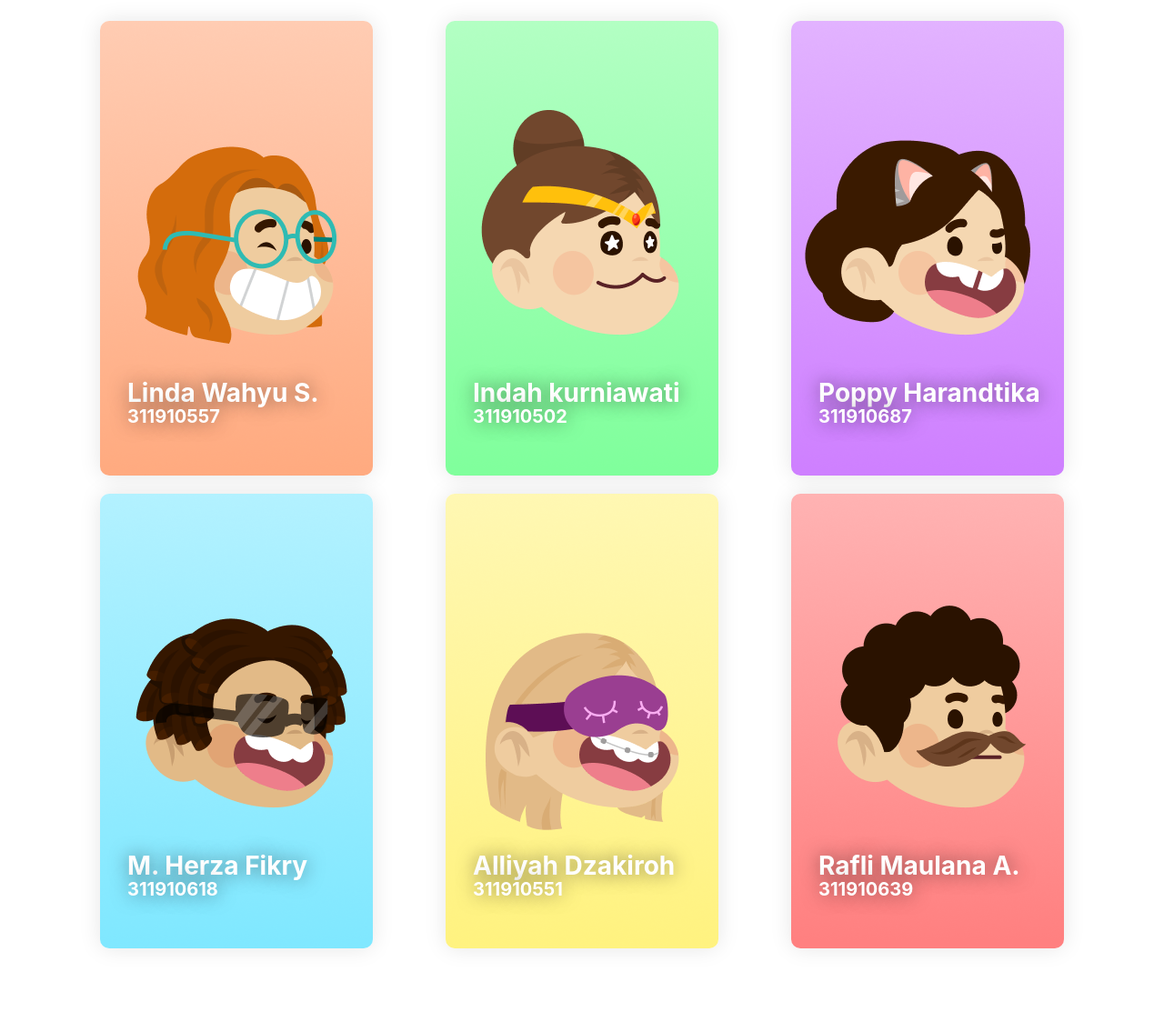
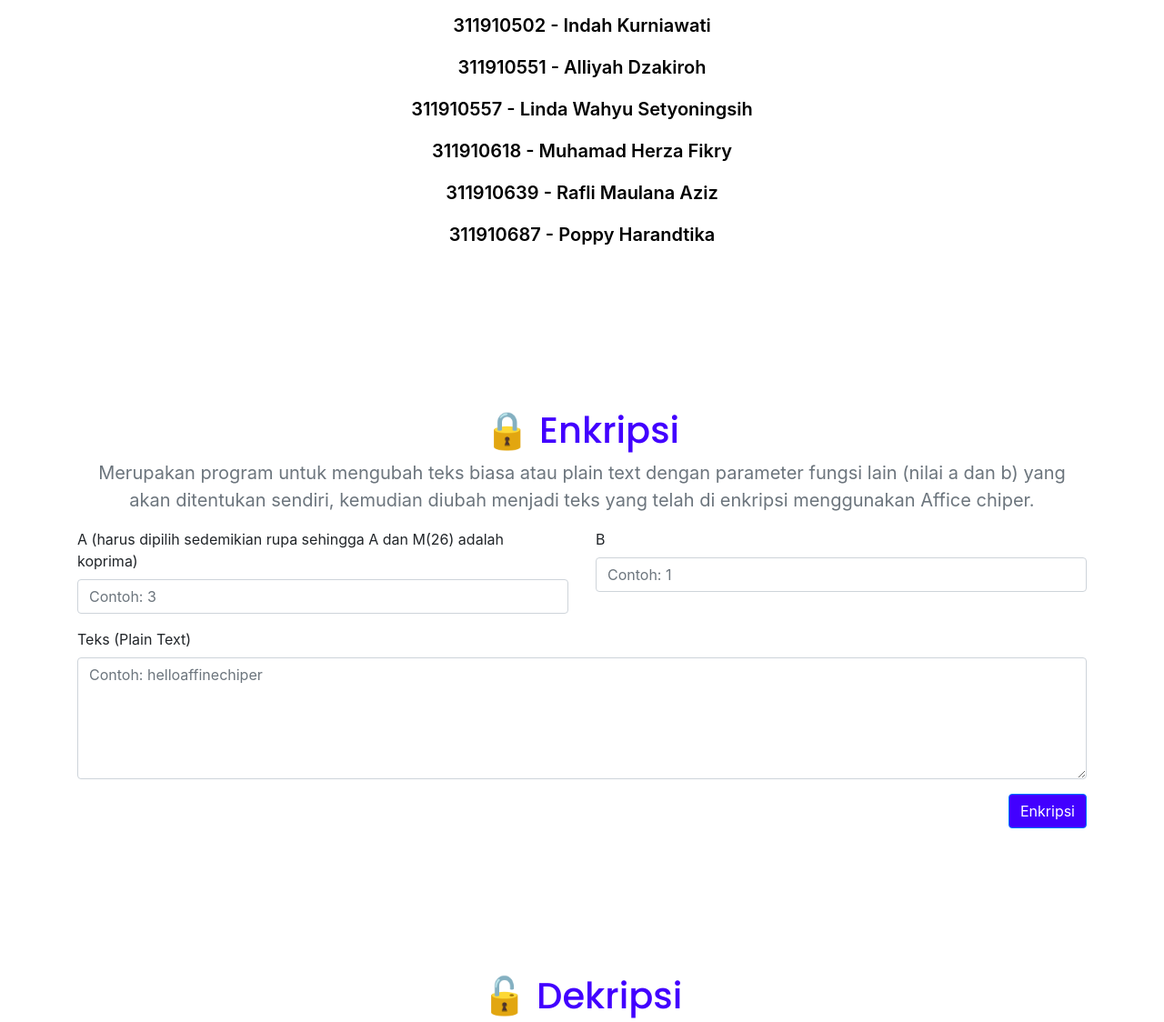
Before and after one commit to ubeann/Website-Chiper-Affine, a plain HTML site: page index.html in a window 1280 px wide. Shown: the part 279-1403 px from the top of the page at 91% size. Drawn offline with nearby package versions, Linux system fonts and the light colour scheme; some packages are replaced by stand-ins of ours; a script that the page names is missing; files whose address does not match are found by name; a web font is replaced by a local one.

Commit message:
Minor Update Data Kelompok

```diff
--- a/index.html
+++ b/index.html
@@ -71,54 +71,12 @@
         <div class="container">
             <h1 class="jumbotron-heading text-primary" style="color: #4200ff !important; font-family: Poppins, sans-serif; font-weight: 500;">👋 Perkenalan</h1>
             <p class="lead text-muted" style="color: #000; font-weight: 400;">Website ini dibuat untuk memenuhi tugas mata kuliah kriptografi dengan membuat program chiper khususnya Kelompok 7 kami adalah Affine chiper yang mana berbasis website. Berikut adalah anggota kelompok kami:</p>
-        </div>
-        <div class="container">
-            <div class="row">
-                <div class="col-md-4">
-                    <div class="profile-card-2">
-                        <img src="img/Avatar 1.png" class="img img-responsive">
-                        <div class="profile-name">Linda Wahyu S.</div>
-                        <div class="profile-username">311910557</div>
-                    </div>
-                </div>
-                <div class="col-md-4">
-                    <div class="profile-card-2">
-                        <img src="img/Avatar 2.png" class="img img-responsive">
-                        <div class="profile-name">Indah kurniawati</div>
-                        <div class="profile-username">311910502</div>
-                    </div>
-                </div>
-                <div class="col-md-4">
-                    <div class="profile-card-2">
-                        <img src="img/Avatar 3.png" class="img img-responsive">
-                        <div class="profile-name">Poppy Harandtika</div>
-                        <div class="profile-username">311910687</div>
-                    </div>
-                </div>
-            </div>
-            <div class="row">
-                <div class="col-md-4">
-                    <div class="profile-card-2">
-                        <img src="img/Avatar 4.png" class="img img-responsive">
-                        <div class="profile-name">M. Herza Fikry</div>
-                        <div class="profile-username">311910618</div>
-                    </div>
-                </div>
-                <div class="col-md-4">
-                    <div class="profile-card-2">
-                        <img src="img/Avatar 5.png" class="img img-responsive">
-                        <div class="profile-name">Alliyah Dzakiroh</div>
-                        <div class="profile-username">311910551</div>
-                    </div>
-                </div>
-                <div class="col-md-4">
-                    <div class="profile-card-2">
-                        <img src="img/Avatar 6.png" class="img img-responsive">
-                        <div class="profile-name">Rafli Maulana A.</div>
-                        <div class="profile-username">311910639</div>
-                    </div>
-                </div>
-            </div>
+            <p class="lead" style="color: #000; font-weight: 600;">311910502 - Indah Kurniawati</p>
+            <p class="lead" style="color: #000; font-weight: 600;">311910551 - Alliyah Dzakiroh</p>
+            <p class="lead" style="color: #000; font-weight: 600;">311910557 - Linda Wahyu Setyoningsih</p>
+            <p class="lead" style="color: #000; font-weight: 600;">311910618 - Muhamad Herza Fikry</p>
+            <p class="lead" style="color: #000; font-weight: 600;">311910639 - Rafli Maulana Aziz</p>
+            <p class="lead" style="color: #000; font-weight: 600;">311910687 - Poppy Harandtika</p>
         </div>
     </section>
     <section class="jumbotron text-center" style="background-color: #fff;" id="enkripsi">
```
Also changed, not shown: img/Avatar 1.png (deleted), img/Avatar 2.png (deleted), img/Avatar 3.png (deleted), img/Avatar 4.png (deleted), img/Avatar 5.png (deleted), img/Avatar 6.png (deleted).
